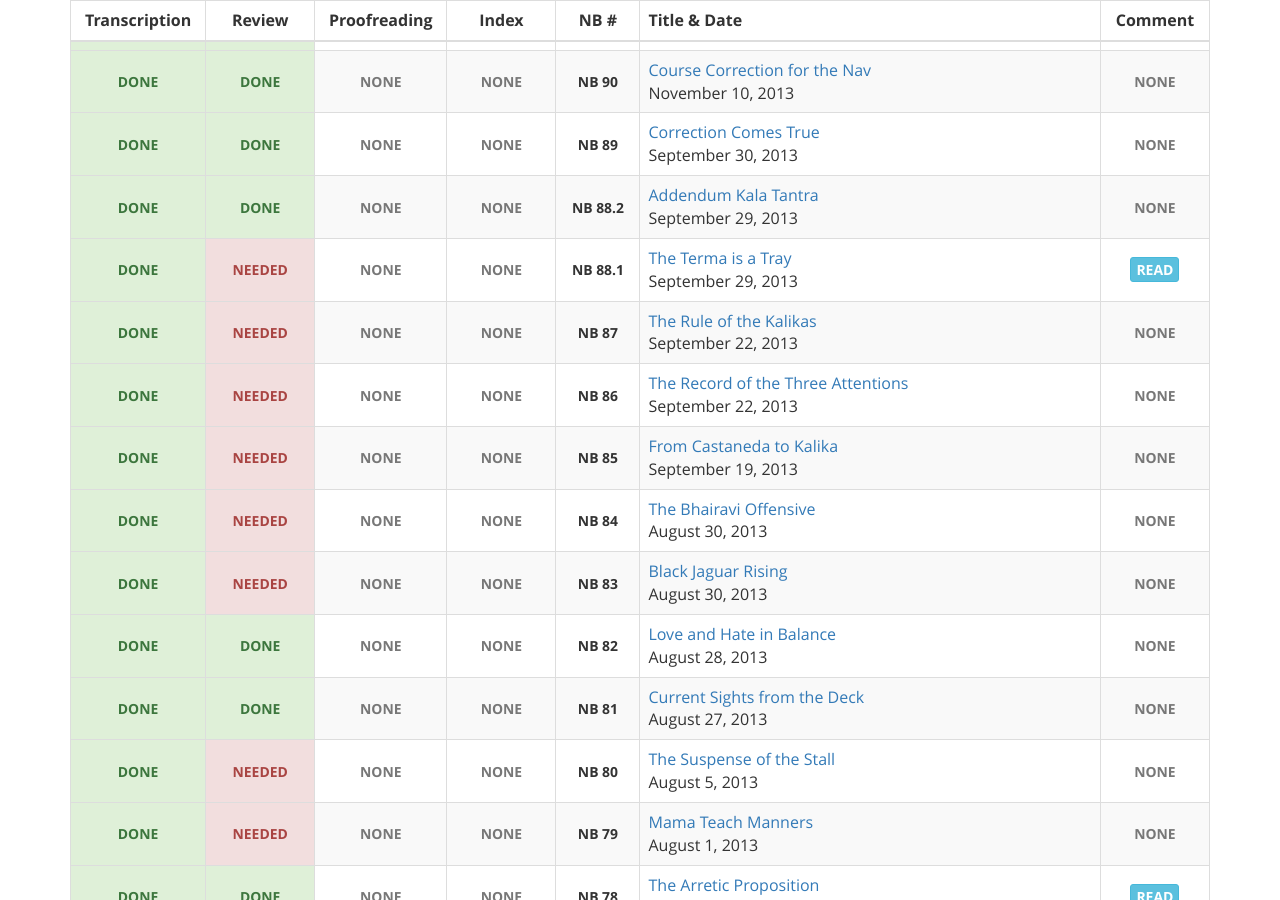
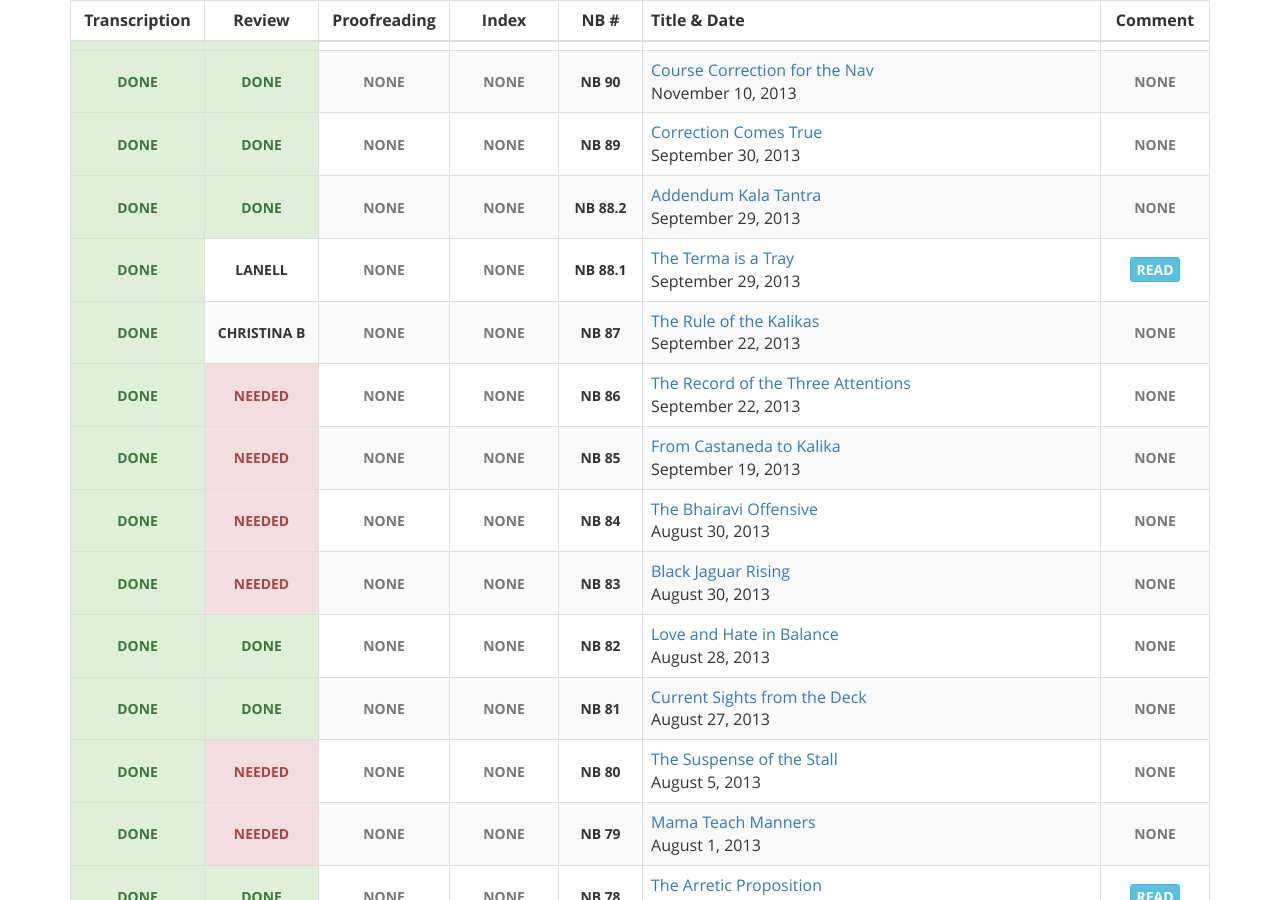
Before and after one commit to gaiaspora/gaiaspora.github.io, a Jekyll site: the page built from content/navigator-briefings.markdown, in a window 1280 px wide and 900 px high, scrolled down 2454 px. Built offline with Jekyll 4.4.1, drawn with Linux system fonts in a browser that asks for light colours.

Commit message:
Update nb.yaml

```diff
--- a/_data/nb.yaml
+++ b/_data/nb.yaml
@@ -315,7 +315,7 @@
 
 - NB: "88.1"
   Transcription: "done"
-  Review: "needed"
+  Review: "LaNEll"
   Proofreading: "none"
   Index: "none"
   Title: "The Terma is a Tray"
@@ -324,7 +324,7 @@
 
 - NB: "87"
   Transcription: "done"
-  Review: "needed"
+  Review: "Christina B"
   Proofreading: "none"
   Index: "none"
   Title: "The Rule of the Kalikas"
@@ -1161,7 +1161,7 @@
 
 - NB: "4"
   Transcription: "done"
-  Review: "needed"
+  Review: "Susan"
   Proofreading: "none"
   Index: "none"
   Title: "Omen of Remembrance"
```
